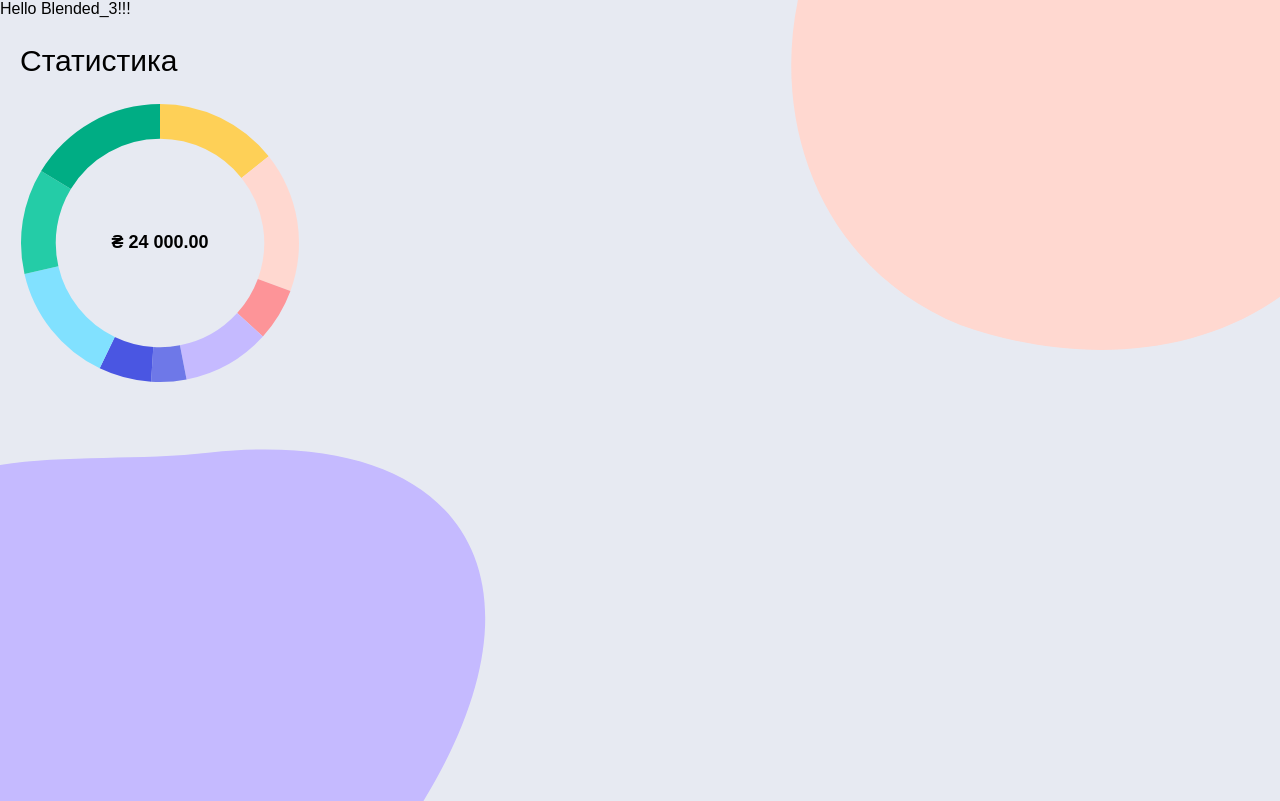
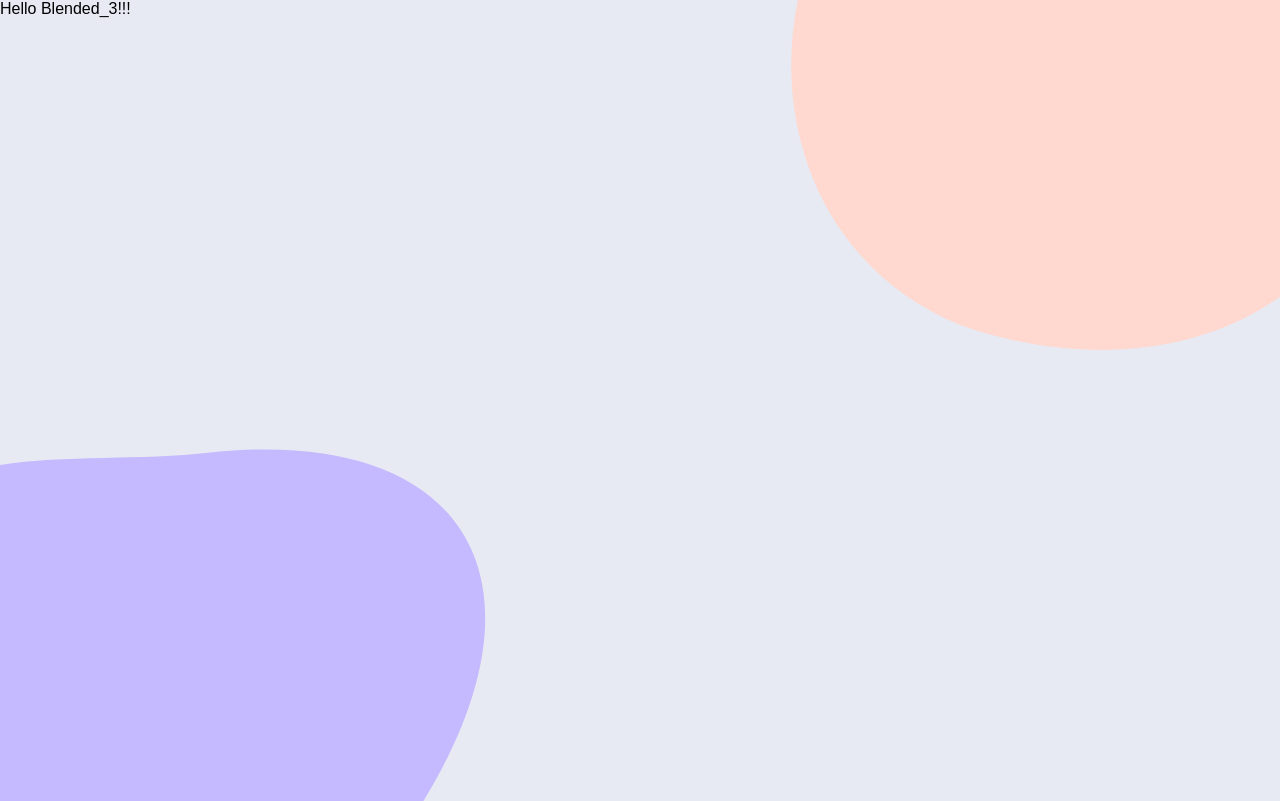
Before and after one commit to AlexGvozdik/final-step-wallet, a React (Create React App) app: page / in a window 1280 px wide. Built offline with nearby package versions, Linux system fonts and the light colour scheme.

Commit message:
diagramTab Chart

```diff
--- a/src/App.js
+++ b/src/App.js
@@ -1,10 +1,9 @@
 import React from "react";
-import DiagramTab from "./components/DiagramTab/DiagramTab";
+
 const App = () => {
   return (
     <>
       <div>Hello Blended_3!!!</div>
-      <DiagramTab />
     </>
   );
 };
```
